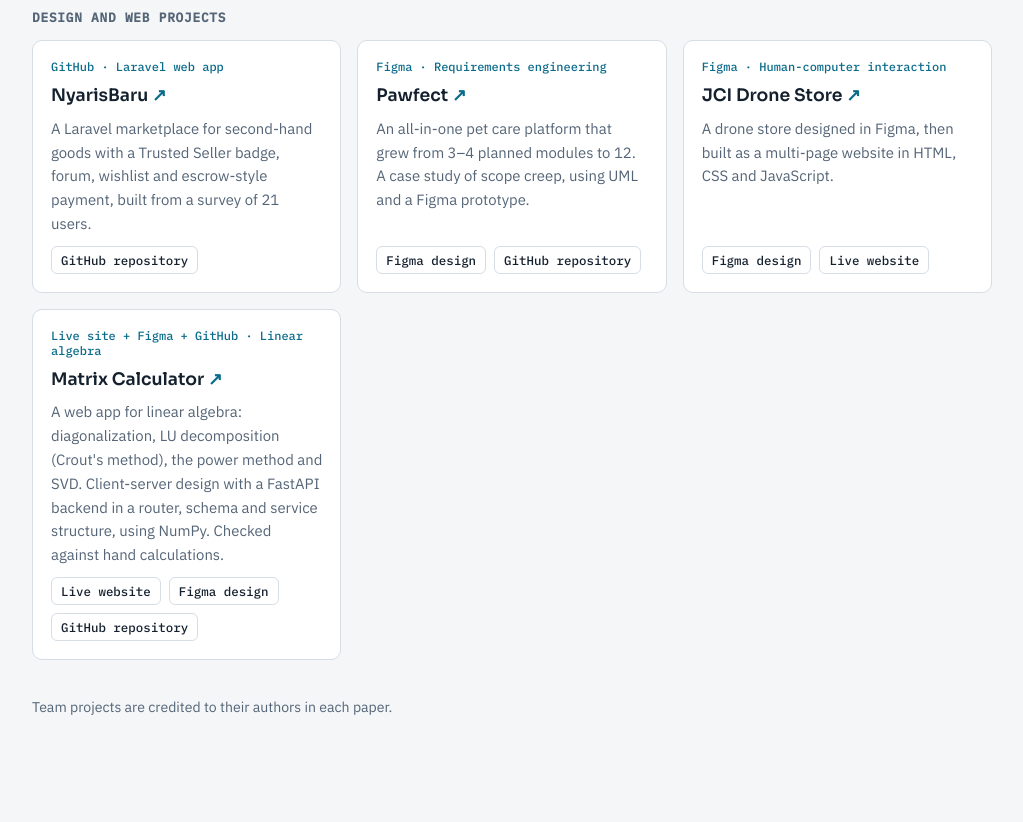
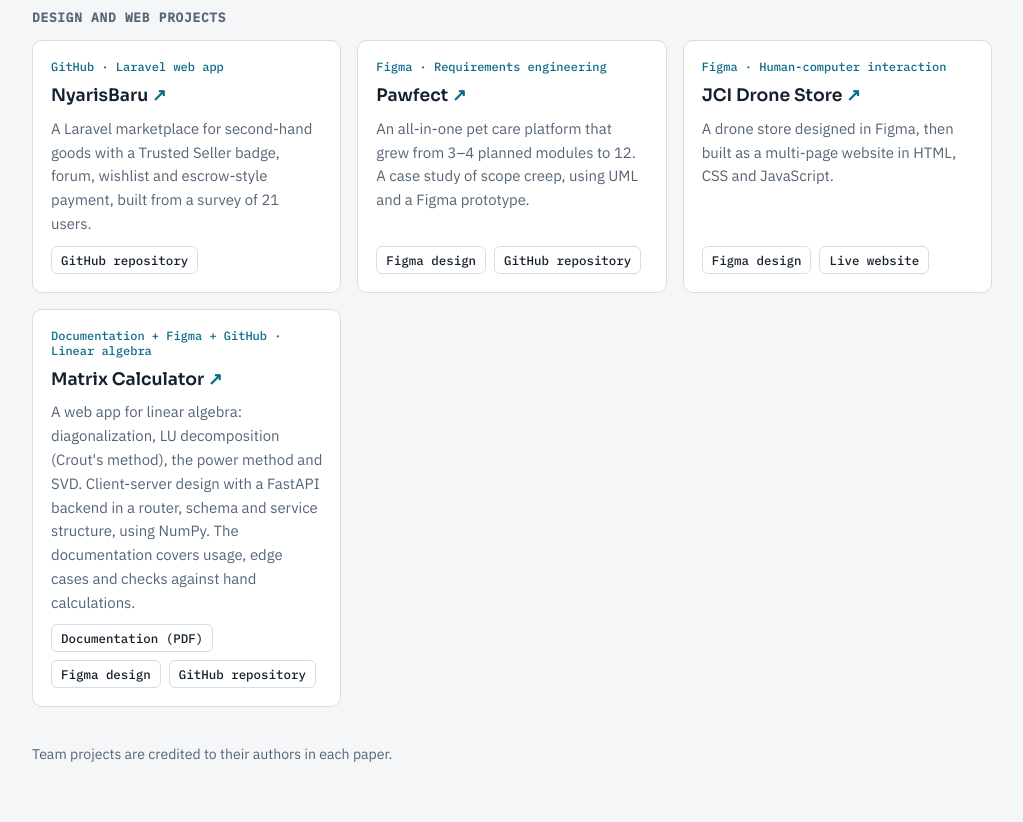
Before and after one commit to vaniawyanet/portfolio, a plain HTML site: page index.html in a window 1280 px wide. Shown: the part 1271-2093 px from the top of the page, without its empty margins (128-1151 px from the left). Before the commit the page ends 2045 px from the top, so only its background shows below. Drawn offline with Linux system fonts and the light colour scheme.

Commit message:
Matrix Calculator: add documentation PDF, new GitHub repo, drop dead live link
Co-Authored-By: Claude Sonnet 5.5 <noreply@anthropic.com>
Claude-Session: https://claude.ai/code/session_01UWKGSWuMF5Ha7whYzRqa7i

```diff
--- a/index.html
+++ b/index.html
@@ -96,10 +96,10 @@ footer{padding:36px 0 56px;color:var(--muted);font-size:.88rem}
     <h3><a href="https://www.figma.com/design/RWEUtvVzAWXgzIhn8sIrP1/HCI-LAB?m=auto&amp;t=9YQl2xW93F2stTyJ-6" target="_blank" rel="noopener">JCI Drone Store</a></h3>
     <p>A drone store designed in Figma, then built as a multi-page website in HTML, CSS and JavaScript.</p>
     <div class="links"><a href="https://www.figma.com/design/RWEUtvVzAWXgzIhn8sIrP1/HCI-LAB?m=auto&amp;t=9YQl2xW93F2stTyJ-6" target="_blank" rel="noopener">Figma design</a><a href="jci/home.html" target="_blank" rel="noopener">Live website</a></div></li>
-  <li class="card"><span class="kind">Live site + Figma + GitHub · Linear algebra</span>
-    <h3><a href="https://linalg.online/" target="_blank" rel="noopener">Matrix Calculator</a></h3>
-    <p>A web app for linear algebra: diagonalization, LU decomposition (Crout's method), the power method and SVD. Client-server design with a FastAPI backend in a router, schema and service structure, using NumPy. Checked against hand calculations.</p>
-    <div class="links"><a href="https://linalg.online/" target="_blank" rel="noopener">Live website</a><a href="https://www.figma.com/design/5Nb9PY4wmct03Qc5E9ImP0/Untitled?t=vjdZOUky3PIZleGl-1" target="_blank" rel="noopener">Figma design</a><a href="https://github.com/Fierynx/matrix-calculator" target="_blank" rel="noopener">GitHub repository</a></div></li>
+  <li class="card"><span class="kind">Documentation + Figma + GitHub · Linear algebra</span>
+    <h3><a href="papers/matrix-calculator-documentation.pdf" target="_blank" rel="noopener">Matrix Calculator</a></h3>
+    <p>A web app for linear algebra: diagonalization, LU decomposition (Crout's method), the power method and SVD. Client-server design with a FastAPI backend in a router, schema and service structure, using NumPy. The documentation covers usage, edge cases and checks against hand calculations.</p>
+    <div class="links"><a href="papers/matrix-calculator-documentation.pdf" target="_blank" rel="noopener">Documentation (PDF)</a><a href="https://www.figma.com/design/5Nb9PY4wmct03Qc5E9ImP0/Untitled?t=vjdZOUky3PIZleGl-1" target="_blank" rel="noopener">Figma design</a><a href="https://github.com/DavinTanaya/MatrixCalculator" target="_blank" rel="noopener">GitHub repository</a></div></li>
 </ul>
 </main>
 <footer>Team projects are credited to their authors in each paper.</footer>
```
Also changed, not shown: 1 other file.
